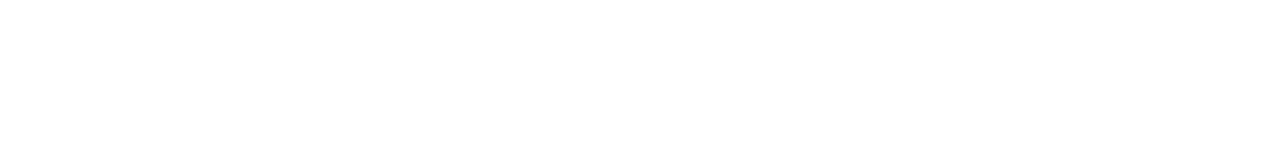
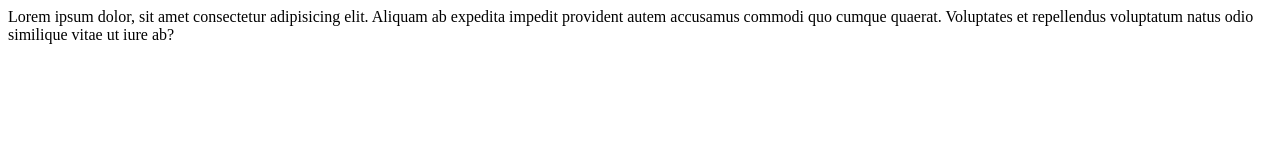
Before and after one commit to mo10do/rsschool-cv, a plain HTML site: page index.html in a window 1280 px wide. Drawn offline with Linux system fonts and the light colour scheme.

```diff
--- a/index.html
+++ b/index.html
@@ -6,6 +6,6 @@
     <title>CV</title>
 </head>
 <body>
-
+    Lorem ipsum dolor, sit amet consectetur adipisicing elit. Aliquam ab expedita impedit provident autem accusamus commodi quo cumque quaerat. Voluptates et repellendus voluptatum natus odio similique vitae ut iure ab?
 </body>
 </html>
```
